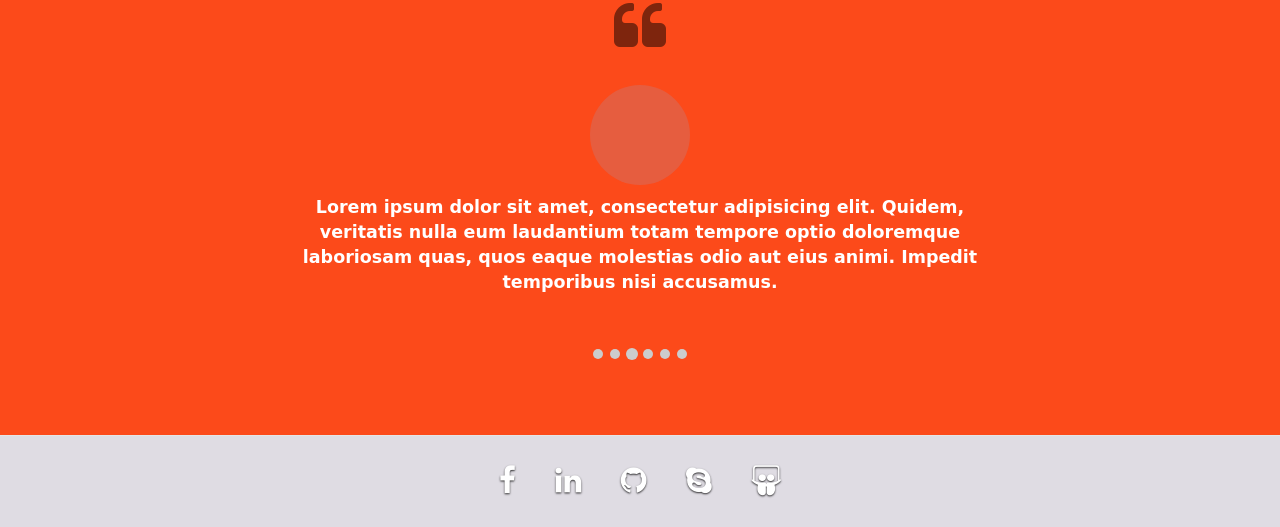
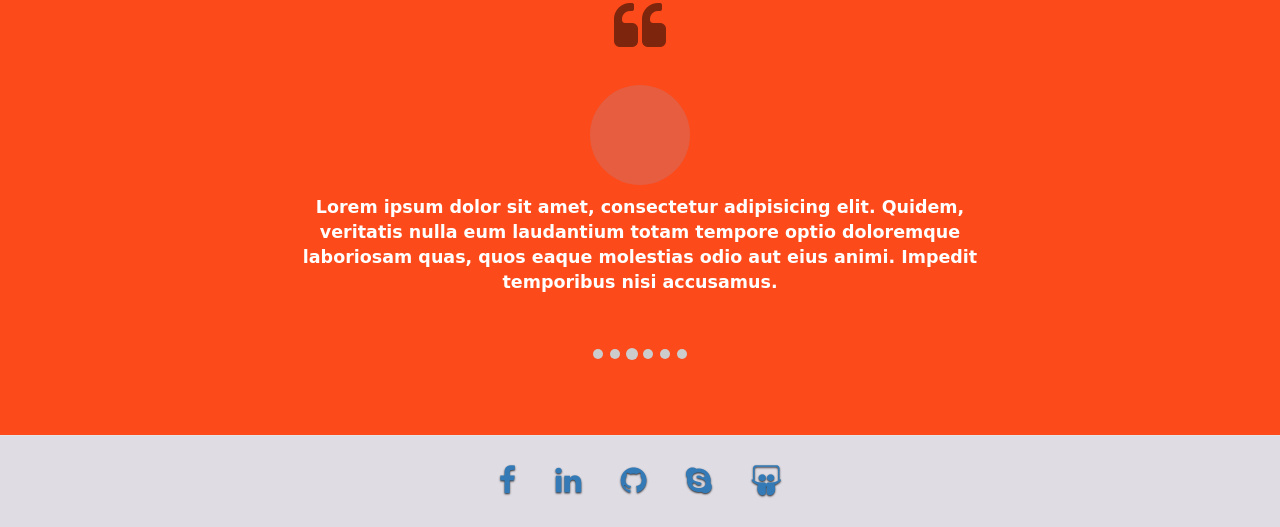
Before and after one commit to Rohit-Personal-Projects/EventPal, a PHP site: page / in a window 1280 px wide. Shown: the part 644-1171 px from the top of the page. Run offline with PHP 8.4, Linux system fonts and the light colour scheme; data that the repository does not hold is empty; some web fonts are replaced.

Commit message:
changed colors for footers

```diff
--- a/css/style.css
+++ b/css/style.css
@@ -410,6 +410,6 @@ display: inline-block;
 
 }
 .modal-footer{padding:0;background: #DFDCE3;}
-.social-container .social li a { color: #fff; }
+.social-container .social li a { color: #56efd; }
 
-.social-container .social li a:hover { color: #56efd8; }
+.social-container .social li a:hover { color: #8FC4A1A; }
```
